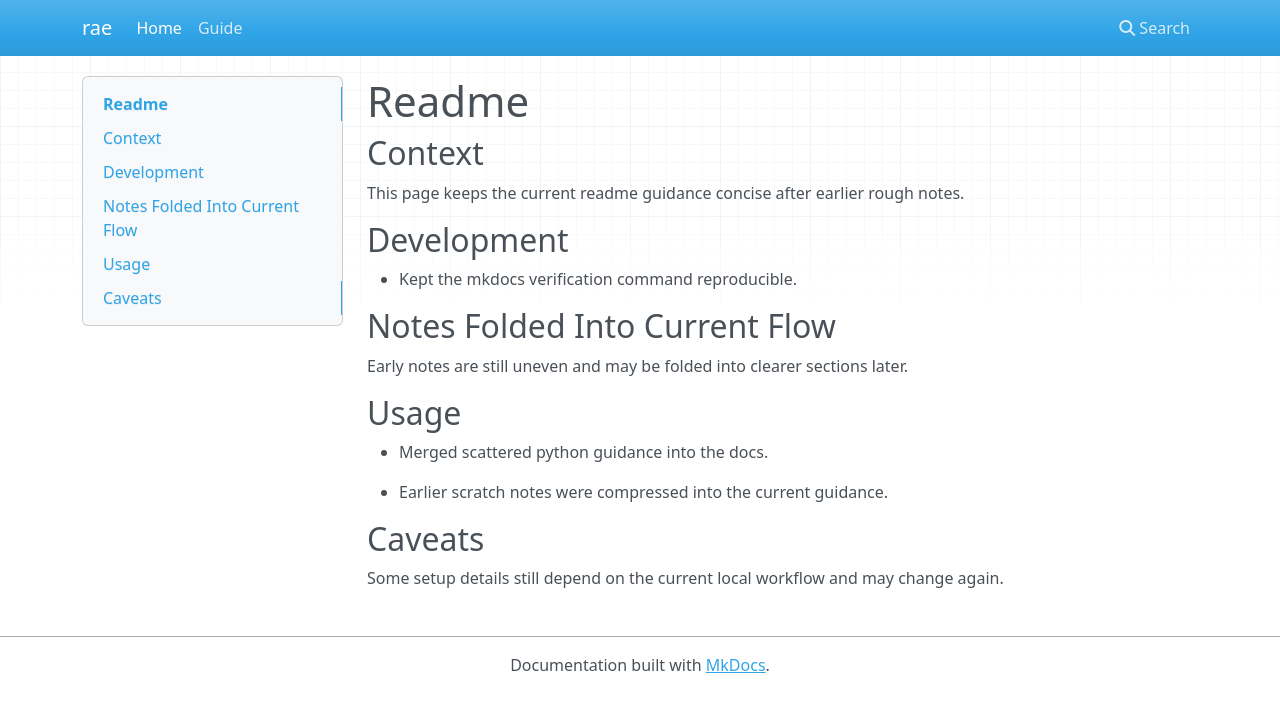
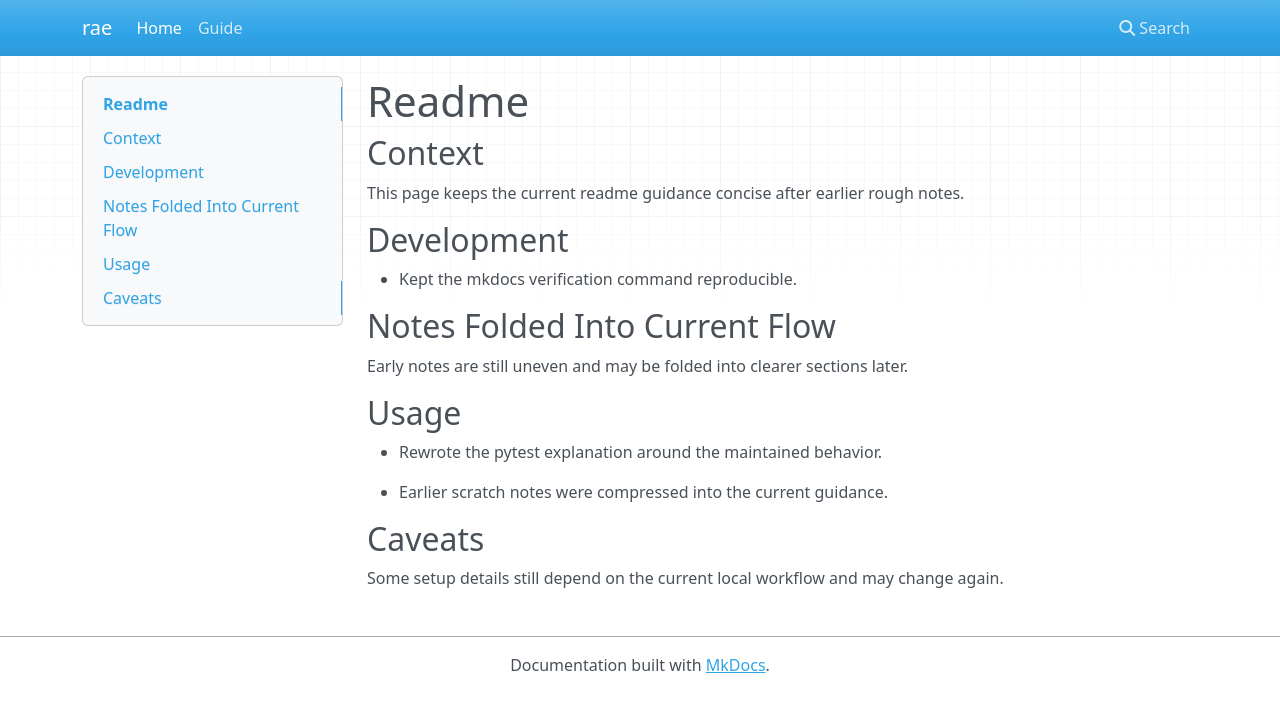
Before and after one commit to sebastianspicker/rae, an MkDocs documentation site: the page built from docs/README.md, in a window 1280 px wide. Shown: the top 712 px of the page. Built offline with MkDocs 1.6.1, drawn with Linux system fonts in a browser that asks for light colours; nearby versions of some CDN libraries.

```diff
--- a/docs/README.md
+++ b/docs/README.md
@@ -11,7 +11,7 @@
 Early notes are still uneven and may be folded into clearer sections later.
 
 ## Usage
-- Merged scattered python guidance into the docs.
+- Rewrote the pytest explanation around the maintained behavior.
 
 - Earlier scratch notes were compressed into the current guidance.
 
```
